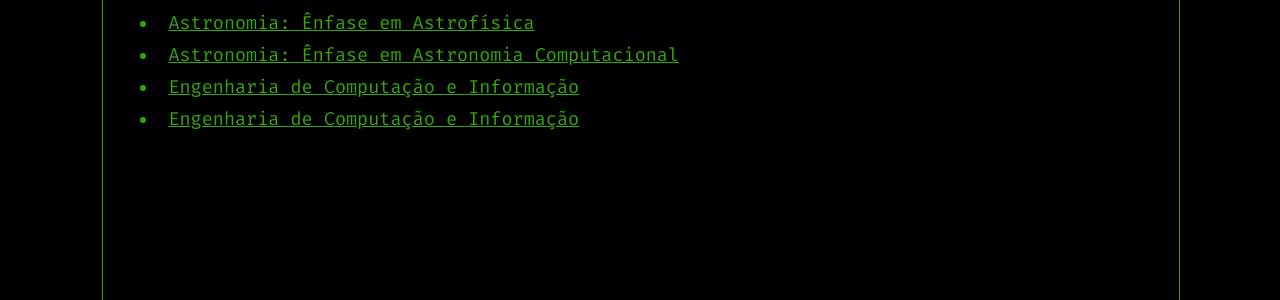
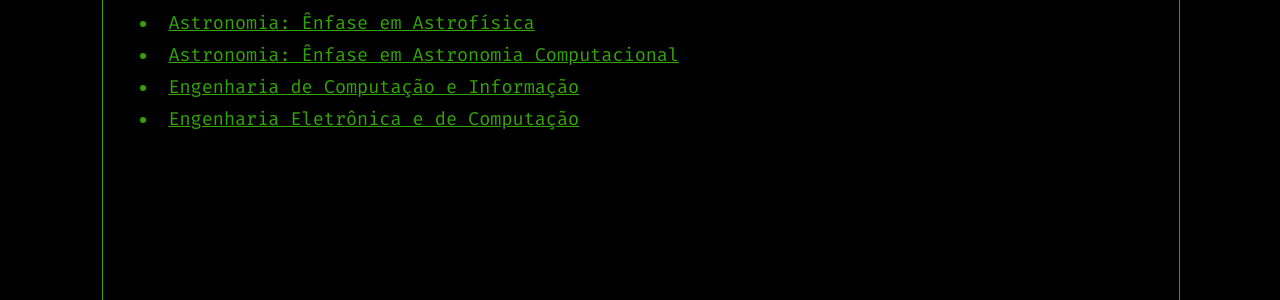
Before and after one commit to vnakayama/vnakayama.github.io, a Jekyll site: the page built from _posts/2020-07-03-fluxograma.markdown, in a window 1280 px wide. Shown: the part 258-558 px from the top of the page. Built offline with Jekyll 4.4.1, drawn with Linux system fonts in a browser that asks for light colours.

Commit message:
fix nome curso

```diff
--- a/_posts/2020-07-03-fluxograma.markdown
+++ b/_posts/2020-07-03-fluxograma.markdown
@@ -13,7 +13,7 @@ categories: jekyll update
 
 * [Engenharia de Computação e Informação][grade-eci]
 
-* [Engenharia de Computação e Informação][grade-eel]
+* [Engenharia Eletrônica e de Computação][grade-eel]
 
 [grade-eci]: https://gremio-eci.github.io/grade/
 [grade-astrofisica]:   https://vnakayama.github.io/grade_astrofisica/
```
